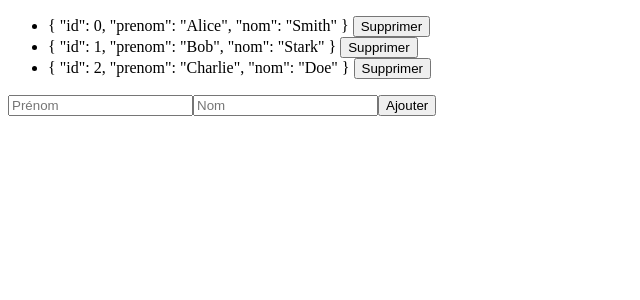
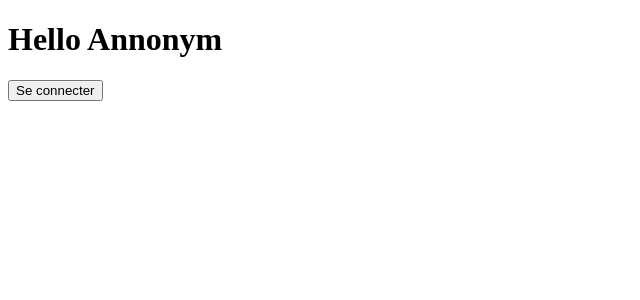
Before and after one commit to Bangerzzz/vuejour2, a Vue app: page / in a window 1280 px wide. Shown: the top 300 px of the page, without its empty margins (0-640 px from the left). Built offline with nearby package versions, Linux system fonts and the light colour scheme.

Commit message:
Connect/Disconnect

```diff
--- a/src/App.vue
+++ b/src/App.vue
@@ -1,12 +1,26 @@
 <script setup>
   // import Compteur from "./components/Compteur.vue";
   // import DemoJwt from "./components/DemoJwt.vue";
+  // import DemoVfor from "./components/DemoVfor.vue";
   import {ref} from "vue";
-import DemoVfor from "./components/DemoVfor.vue";
+  const user = ref(null);
+  const connect = () => {
+    user.value = "Pochama";
+  };
+  const disconnect = () => {
+    user.value = null;
+  };
 </script>
 
 <template>
-  <DemoVfor/>
+  <div v-if="user === null">
+    <h1>Hello Annonym</h1>
+    <button @click="connect">Se connecter</button>
+  </div>
+  <div v-else>
+    <h1>Hello {{ user }}</h1>
+    <button @click="disconnect">Se déconnecter</button>
+  </div>
 </template>
 
 <style>
```
